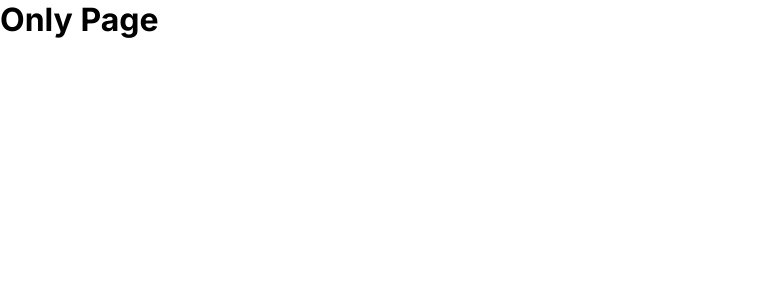
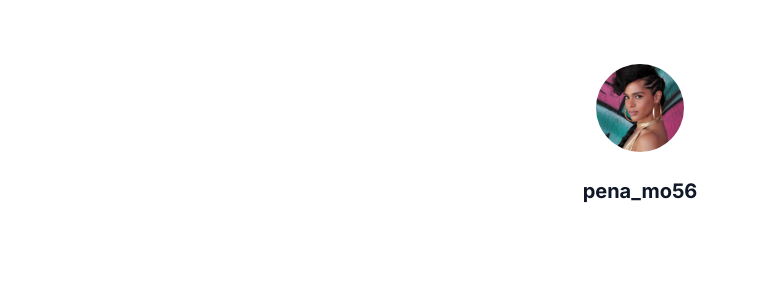
Before and after one commit to pena56/profile-hng9, a React (Vite) app: page / in a window 1280 px wide. Shown: the top 300 px of the page, without its empty margins (0-759 px from the left). Built offline with nearby package versions, Linux system fonts and the light colour scheme.

Commit message:
profile section with profile image and socials added

```diff
--- a/index.html
+++ b/index.html
@@ -2,7 +2,7 @@
 <html lang="en">
   <head>
     <meta charset="UTF-8" />
-    <link rel="icon" type="image/svg+xml" href="/vite.svg" />
+    <!-- <link rel="icon" type="image/svg+xml" href="/vite.svg" /> -->
     <meta name="viewport" content="width=device-width, initial-scale=1.0" />
     <link rel="preconnect" href="https://fonts.googleapis.com" />
     <link rel="preconnect" href="https://fonts.gstatic.com" crossorigin />
--- a/src/App.css
+++ b/src/App.css
@@ -0,0 +1,31 @@
+main {
+  background-color: #ffffff;
+  display: flex;
+  flex-direction: column;
+  align-items: center;
+  padding: 64px 32px;
+}
+
+.profile {
+  display: flex;
+  flex-direction: column;
+  align-items: center;
+}
+
+.profile > img {
+  width: 88px;
+  height: 88px;
+  margin-bottom: 24px;
+}
+
+.socials {
+  font-size: 20px;
+  font-weight: 700;
+  color: #101828;
+  text-align: center;
+}
+
+#slack {
+  /* visibility: hidden; */
+  display: none;
+}
--- a/src/App.tsx
+++ b/src/App.tsx
@@ -1,10 +1,18 @@
 import "./App.css";
+import profile_picture from "./assets/profile_img.svg";
 
 function App() {
   return (
-    <div className="App">
-      <h1>Only Page</h1>
-    </div>
+    <main>
+      <section className="profile">
+        <img src={profile_picture} alt="user profile" id="profile_img" />
+
+        <div className="socials">
+          <p id="twitter">pena_mo56</p>
+          <p id="slack">pena56</p>
+        </div>
+      </section>
+    </main>
   );
 }
 
--- a/src/index.css
+++ b/src/index.css
@@ -1,5 +1,6 @@
 :root {
   font-family: "Inter", sans-serif;
+  line-height: 30px;
 }
 
 * {
```
Also changed, not shown: src/assets/profile_img.svg (added).
